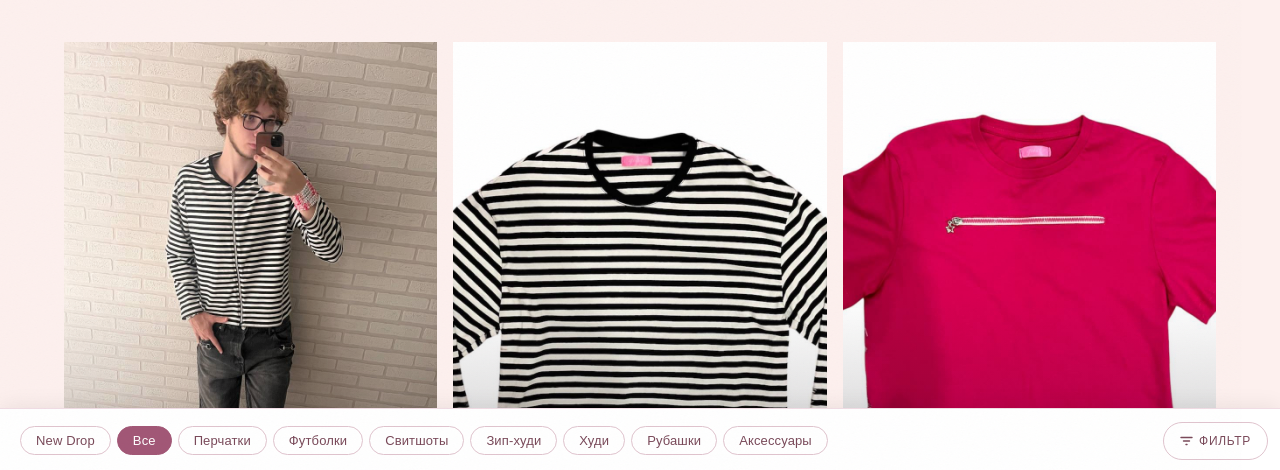
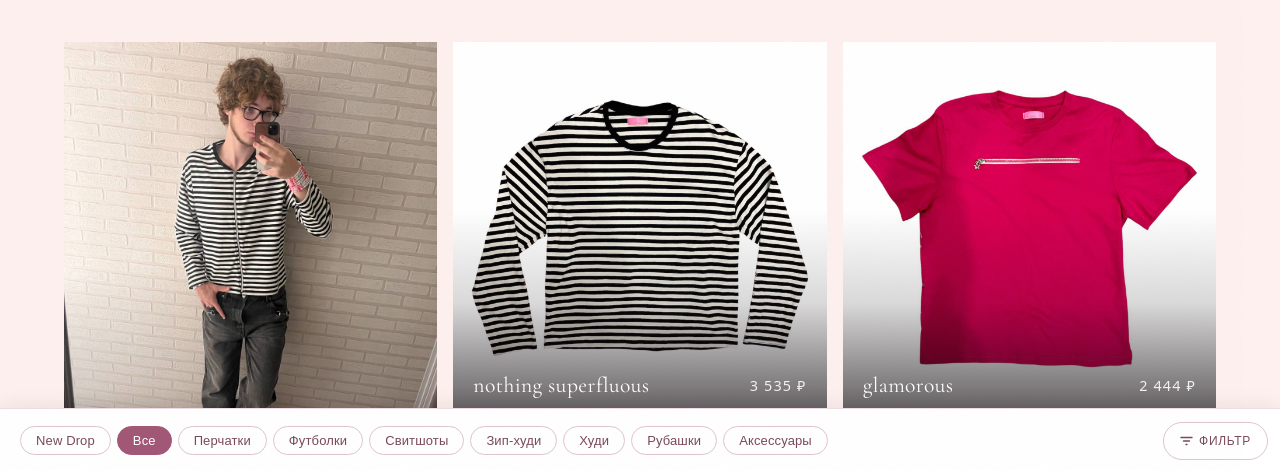
Before and after one commit to Bashevnik/qust, a plain HTML site: page catalog.html in a window 1280 px wide. Shown: the part 328-798 px from the top of the page. Drawn offline with nearby package versions, Linux system fonts and the light colour scheme; a web font is replaced by a local one.

Commit message:
Card images: size to their own natural aspect ratio
cover cropped some garments, contain left gaps — the only way to fill
completely AND show the whole item for photos with different
proportions is to let each card size itself to its image (no forced
aspect-ratio, image no longer absolutely positioned/stretched).
Grids now use align-items: start since rows are no longer uniform
height.

```diff
--- a/css/style.css
+++ b/css/style.css
@@ -493,17 +493,13 @@ img {
 .card__media {
   position: relative;
   overflow: hidden;
-  aspect-ratio: 2 / 3;
   background: #ffffff;
 }
 
 .card__img {
-  position: absolute;
-  inset: 0;
+  display: block;
   width: 100%;
-  height: 100%;
-  object-fit: cover;
-  object-position: center;
+  height: auto;
   transform: scale(1);
   transition: transform .85s var(--ease-out);
 }
@@ -611,6 +607,7 @@ img {
   display: grid;
   grid-template-columns: repeat(3, 1fr);
   gap: 14px;
+  align-items: start;
 }
 
 /* ── ARROW LINK ─────────────────────────────────────────────── */
@@ -1361,6 +1358,7 @@ footer {
   display: grid;
   grid-template-columns: repeat(3, 1fr);
   gap: 16px;
+  align-items: start;
 }
 
 /* ═══════════════════════════════════════════════════════════
@@ -2301,7 +2299,7 @@ a.card {
 /* Placeholder when no image */
 .card__placeholder {
   width: 100%;
-  height: 100%;
+  aspect-ratio: 2 / 3;
   background: var(--grad-v);
   opacity: .55;
 }
```
